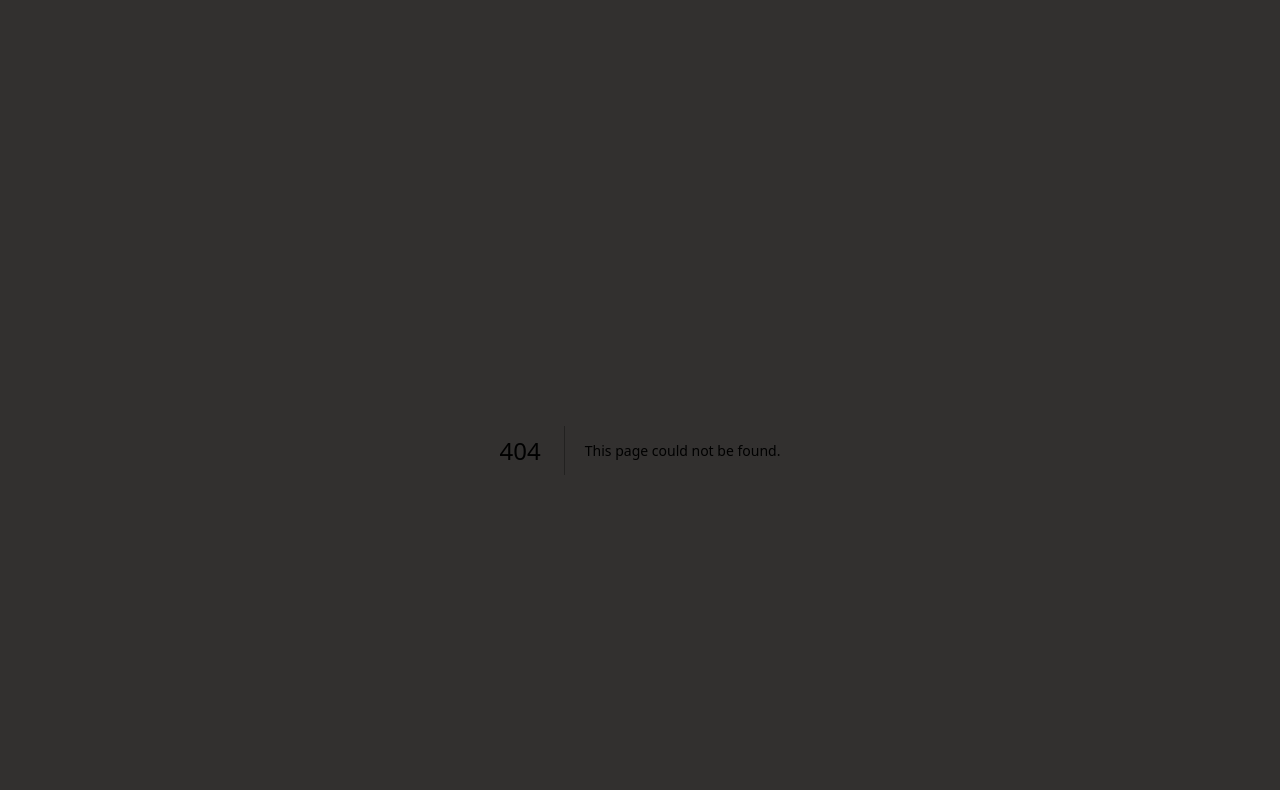
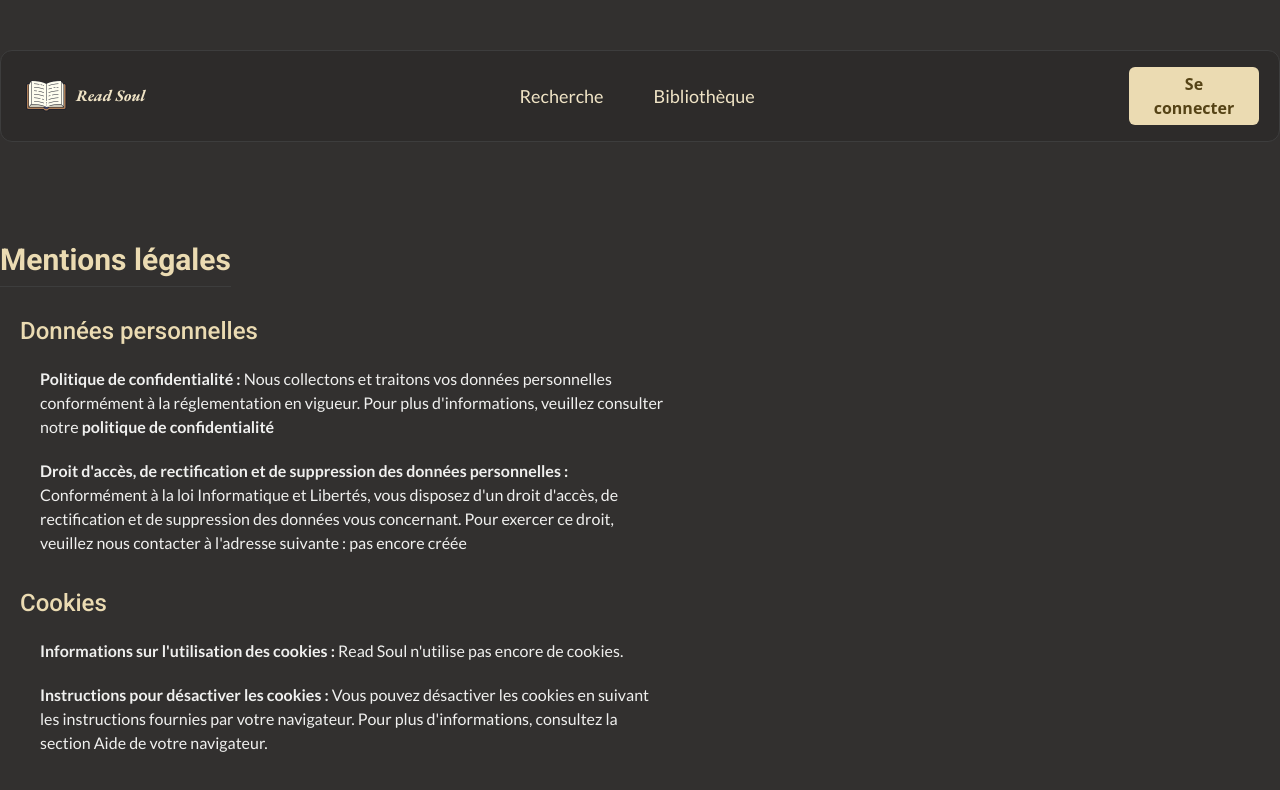
Before and after one commit to AlexDDevv/library-app, a Next.js app: page /mentions in a window 1280 px wide. Before the commit this address had no page. Shown: the top 790 px of the page. Built offline with nearby package versions, Linux system fonts and the light colour scheme; no server answers.

Commit message:
✨ Create the page for legal notices

```diff
--- /dev/null
+++ b/src/app/mentions/page.tsx
@@ -0,0 +1,37 @@
+"use client"
+import React from 'react'
+import data from "../../data/data.json"
+import Header from '@/components/Header';
+import Footer from '@/components/Footer';
+
+export default function page() {
+    return (
+        <>
+            <Header />
+            <section className='max-w-[1440px] mx-auto mb-[100px]'>
+                <h1 className='inline-block font-titleFont font-semibold text-foreground text-3xl border-b border-border pb-2 mb-7'>Mentions légales</h1>
+                <div className='pl-5'>
+                    {data.mentionsLegales.map((mention, i) => (
+                        <div key={i}>
+                            <h2 className='font-titleFont font-medium text-2xl text-foreground mb-5'>{mention.title}</h2>
+                            <div className='mb-8'>
+                                {mention.paragraph.map((text, index) => (
+                                    <p className={`font-bodyFont text-accent-foreground max-w-[650px] pl-5 mb-5 last:mb-0 ${mention.title === "Identité de l'éditeur du site" || mention.title === "Hébergeur du site" ? "mb-0" : ""}`} key={index}>
+                                        {mention.span[index] && (
+                                            <span className='font-bold'>{mention.span[index]}</span>
+                                        )}
+                                        {text}
+                                        {index === 0 && mention.link && (
+                                            <a href="#" className='font-bold'>{mention.link}</a>
+                                        )}
+                                    </p>
+                                ))}
+                            </div>
+                        </div>
+                    ))}
+                </div>
+            </section>
+            <Footer />
+        </>
+    )
+}
```
